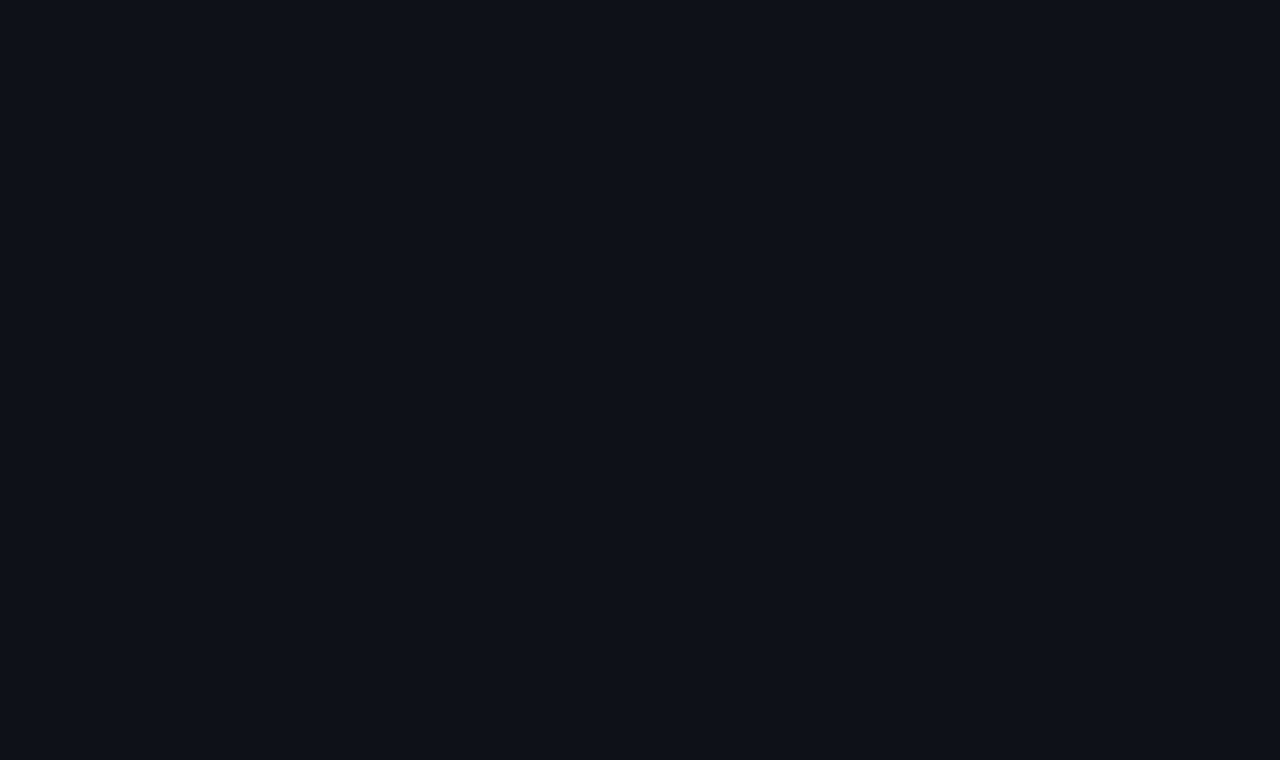
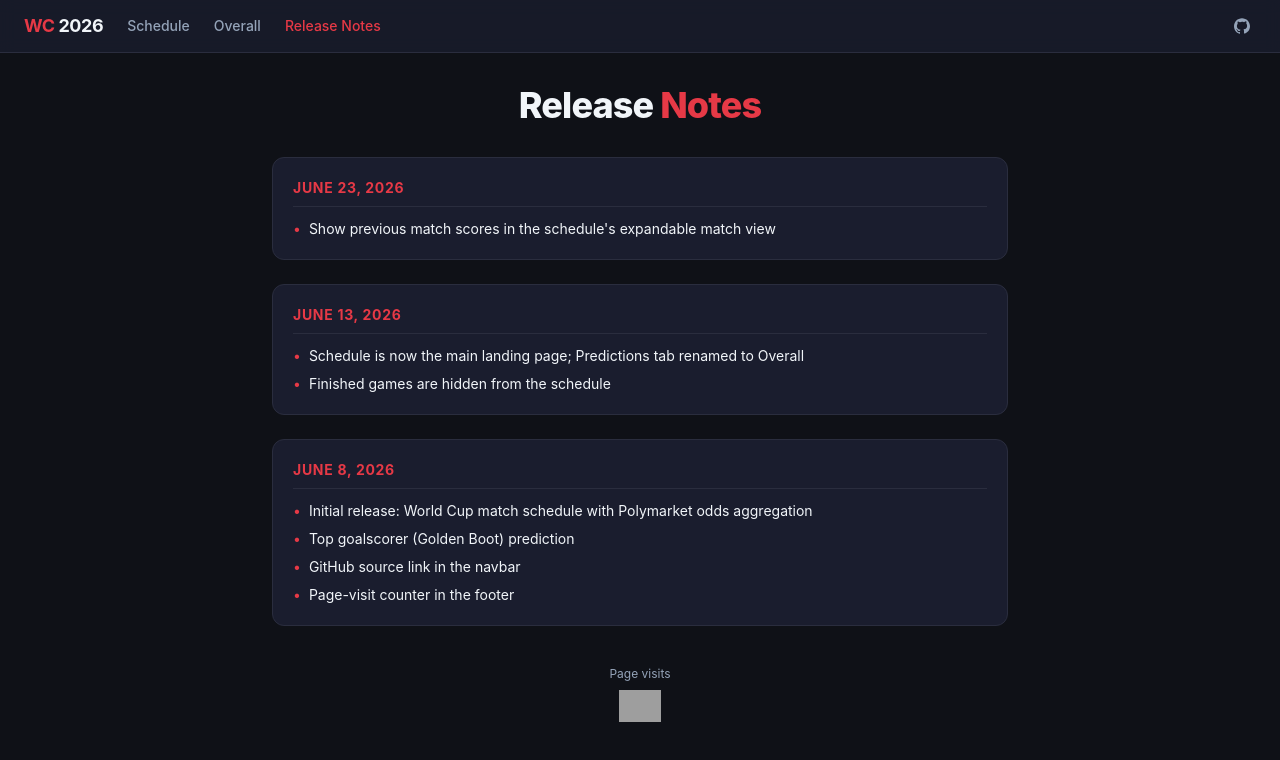
Before and after one commit to RobiNino/worldcup-poly-aggregator, a React (Vite) app: page /#/release-notes in a window 1280 px wide. Before the commit this address had no page. Shown: the top 760 px of the page. Built offline with nearby package versions, Linux system fonts and the light colour scheme; grey boxes are pictures that could not be loaded.

Commit message:
Add Release Notes tab with feature history

```diff
--- a/src/App.tsx
+++ b/src/App.tsx
@@ -1,5 +1,6 @@
 import { HashRouter, Routes, Route } from "react-router";
 import { Overall } from "./pages/Overall";
+import { ReleaseNotes } from "./pages/ReleaseNotes";
 import { Schedule } from "./pages/Schedule";
 
 export default function App() {
@@ -9,6 +10,7 @@ export default function App() {
         <Routes>
           <Route path="/" element={<Schedule />} />
           <Route path="/overall" element={<Overall />} />
+          <Route path="/release-notes" element={<ReleaseNotes />} />
         </Routes>
       </div>
     </HashRouter>
--- a/src/components/Navbar.tsx
+++ b/src/components/Navbar.tsx
@@ -3,6 +3,7 @@ import { NavLink } from "react-router";
 const links = [
   { to: "/", label: "Schedule" },
   { to: "/overall", label: "Overall" },
+  { to: "/release-notes", label: "Release Notes" },
 ] as const;
 
 export function Navbar({ onRefresh }: { onRefresh?: () => void }) {
--- /dev/null
+++ b/src/pages/ReleaseNotes.tsx
@@ -0,0 +1,84 @@
+import { Navbar } from "../components/Navbar";
+
+type Release = {
+  date: string;
+  changes: string[];
+};
+
+const RELEASES: Release[] = [
+  {
+    date: "2026-06-23",
+    changes: ["Show previous match scores in the schedule's expandable match view"],
+  },
+  {
+    date: "2026-06-13",
+    changes: [
+      "Schedule is now the main landing page; Predictions tab renamed to Overall",
+      "Finished games are hidden from the schedule",
+    ],
+  },
+  {
+    date: "2026-06-08",
+    changes: [
+      "Initial release: World Cup match schedule with Polymarket odds aggregation",
+      "Top goalscorer (Golden Boot) prediction",
+      "GitHub source link in the navbar",
+      "Page-visit counter in the footer",
+    ],
+  },
+];
+
+function formatDate(date: string): string {
+  try {
+    return new Intl.DateTimeFormat("en-US", {
+      year: "numeric",
+      month: "long",
+      day: "numeric",
+    }).format(new Date(date));
+  } catch {
+    return date;
+  }
+}
+
+export function ReleaseNotes() {
+  return (
+    <>
+      <Navbar />
+      <main className="mx-auto max-w-3xl px-4 py-8">
+        <h1 className="mb-8 text-center text-3xl font-extrabold tracking-tight sm:text-4xl">
+          Release <span className="text-accent">Notes</span>
+        </h1>
+
+        <div className="space-y-6">
+          {RELEASES.map((release) => (
+            <section
+              key={release.date}
+              className="rounded-xl border border-border bg-surface p-5"
+            >
+              <h2 className="mb-3 border-b border-border pb-2 text-sm font-bold uppercase tracking-wider text-accent">
+                {formatDate(release.date)}
+              </h2>
+              <ul className="space-y-2">
+                {release.changes.map((change) => (
+                  <li key={change} className="flex gap-2 text-sm text-text">
+                    <span className="text-accent">•</span>
+                    <span>{change}</span>
+                  </li>
+                ))}
+              </ul>
+            </section>
+          ))}
+        </div>
+
+        <footer className="mt-10 flex flex-col items-center gap-2 text-text-muted">
+          <span className="text-xs">Page visits</span>
+          <img
+            src="https://count.getloli.com/@worldcup-poly-aggregator?theme=3d-num"
+            alt="Page visit count"
+            className="h-8"
+          />
+        </footer>
+      </main>
+    </>
+  );
+}
```
